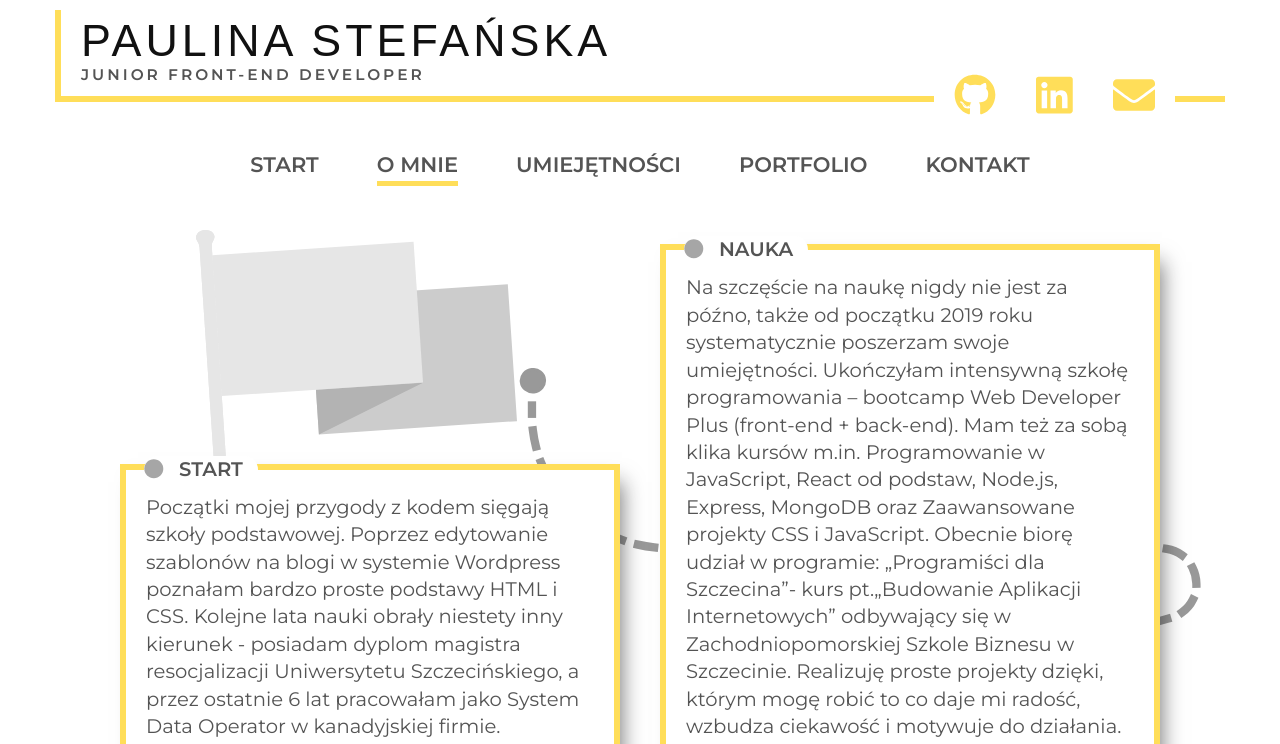
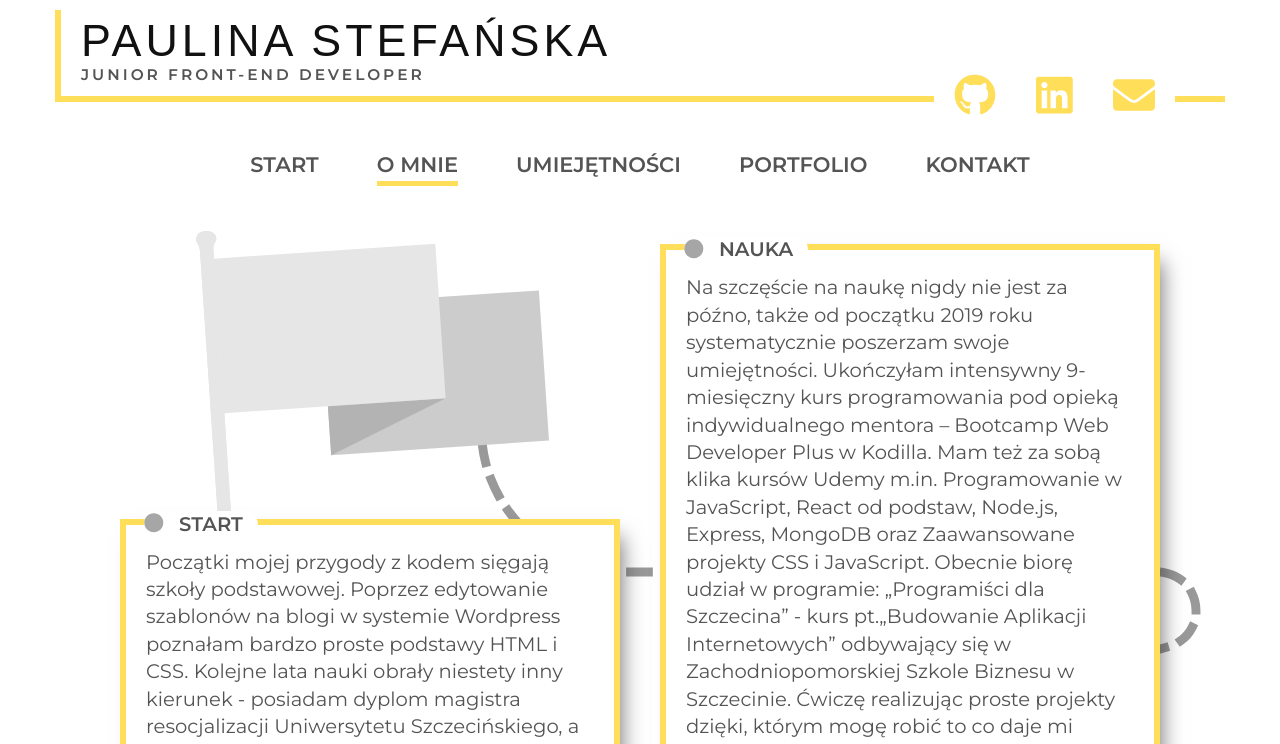
Before and after one commit to paulinastefanska/portfolio, a React (Create React App) app: page /about in a window 1280 px wide. Shown: the top 744 px of the page. Built offline with nearby package versions, Linux system fonts and the light colour scheme; a web font is replaced by a local one.

Commit message:
Change text

```diff
--- a/src/components/pages/AboutPage.js
+++ b/src/components/pages/AboutPage.js
@@ -38,15 +38,16 @@ const AboutPage = () => {
           <p className="about_text">
             Na szczęście na naukę nigdy nie jest za późno, także od początku
             2019 roku systematycznie poszerzam swoje umiejętności. Ukończyłam
-            intensywną szkołę programowania – bootcamp Web Developer Plus
-            (front-end + back-end). Mam też za sobą klika kursów m.in.
-            Programowanie w JavaScript, React od podstaw, Node.js, Express,
-            MongoDB oraz Zaawansowane projekty CSS i JavaScript. Obecnie biorę
-            udział w programie: <q>Programiści dla Szczecina</q>- kurs pt.
+            intensywny 9-miesięczny kurs programowania pod opieką indywidualnego
+            mentora – Bootcamp Web Developer Plus w Kodilla. Mam też za sobą
+            klika kursów Udemy m.in. Programowanie w JavaScript, React od
+            podstaw, Node.js, Express, MongoDB oraz Zaawansowane projekty CSS i
+            JavaScript. Obecnie biorę udział w programie:{" "}
+            <q>Programiści dla Szczecina</q> - kurs pt.
             <q>Budowanie Aplikacji Internetowych</q> odbywający się w
-            Zachodniopomorskiej Szkole Biznesu w Szczecinie. Realizuję proste
-            projekty dzięki, którym mogę robić to co daje mi radość, wzbudza
-            ciekawość i motywuje do działania.
+            Zachodniopomorskiej Szkole Biznesu w Szczecinie. Ćwiczę realizując
+            proste projekty dzięki, którym mogę robić to co daje mi radość,
+            wzbudza ciekawość i motywuje do działania.
           </p>
         </Col>
       </Row>
@@ -74,7 +75,7 @@ const AboutPage = () => {
                 Zdanie: <q>Nie ma rzeczy niemożliwych</q> stało się moim motto.
               </li>
               <li>
-                Bliskie jest mi <q>pixel perfect</q>.
+                Bliskie jest mi <q>pixel perfect</q> - jestem dokładna.
               </li>
               <li>
                 W programowaniu zwykle towarzyszy mi czekolada - jak się okazało
```
